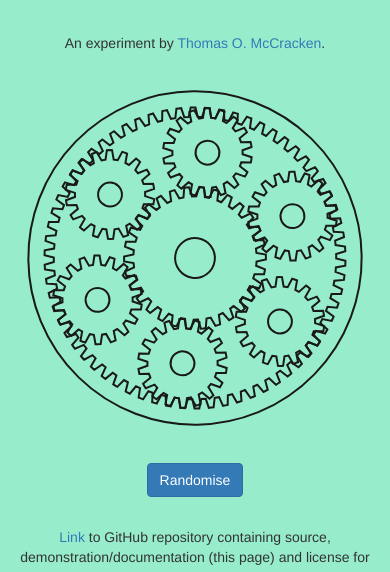
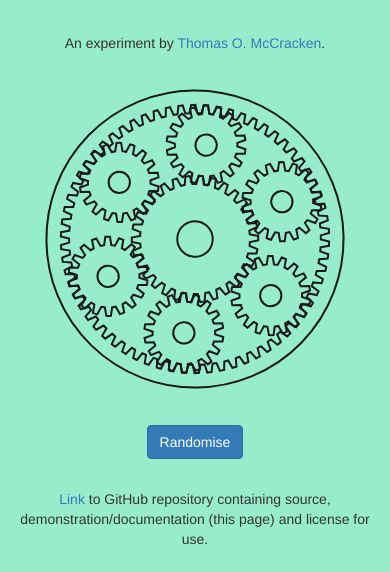
Before and after one commit to tommccracken/PlanetaryGears, a plain HTML site: page docs/index.html in a window 390 px wide. Shown: the part 53-625 px from the top of the page. Drawn offline with nearby package versions, Linux system fonts and the light colour scheme.

Commit message:
Responsive canvas element modifications

```diff
--- a/docs/index.html
+++ b/docs/index.html
@@ -23,6 +23,7 @@ See the License for the specific language governing permissions and
   limitations under the License.
 
 -->
+
 
 <html lang="en">
 
@@ -72,7 +73,7 @@ limitations under the License.
   <div style="background-color: #97edcb; margin-top: -25px;">
     <div class="container">
       <p class="text-center"><br /><br />An experiment by <a href="http://tommccracken.net">Thomas O. McCracken</a>.<br /><br /></p>
-      <canvas id="SketchCanvas" width="350" height="350" style="margin: auto; display: block;">
+      <canvas id="SketchCanvas" width="0" height="0" style="margin: auto; display: block;">
       </canvas>
       <p><br></p>
       <button id="randomise" type="button" class="btn btn-primary" style="margin: auto; display: block;">Randomise</button>
--- a/docs/scripts/PlanetaryGearDemo.js
+++ b/docs/scripts/PlanetaryGearDemo.js
@@ -1,6 +1,6 @@
 /*
 
-      Planetary Gears - Demonstration Application Script
+  Planetary Gears - Minified ES5 Planetary Gear Model Library (minified and transpiled using Babel)
 
   Source repository (at time of writing):
   https://github.com/tommccracken/PlanetaryGears
@@ -23,6 +23,20 @@
 */
 
 
+var canvas = document.getElementById("SketchCanvas");
+var ctx = canvas.getContext("2d");
+var size_input_mode = 1;
+var numner_of_planets = 6;
+var planetary_gear = new PlanetaryGear(size_input_mode, 30, 18, 1, -0.5, 0.5, 0.032, 6);
+var sun_size = planetary_gear.sun.gear_size;
+var ring_size = planetary_gear.ring.gear_size;
+var planet_size = planetary_gear.planets[0].gear_size;
+var draw_size = Math.min(canvas.width, canvas.height);
+var world_size = planetary_gear.ring.outer_diameter * 1.05;
+var draw_scaling_factor = draw_size / world_size;
+var debounce;
+var start_time = 0;
+
 function draw_basic_gear(cx, cy, gear) {
   var n = gear.gear_size;
   var theta = 2 * PI / n;
@@ -33,7 +47,6 @@ function draw_basic_gear(cx, cy, gear) {
   var rad_o = rad_n + gear.tooth_pitch / 3;
   var p1x, p1y, p2x, p2y, p3x, p3y, p4x, p4y, p5x, p5y, p6x, p6y = 0;
   ctx.beginPath();
-  //ctx.moveTo(cx * draw_scaling_factor, world_size * draw_scaling_factor - cy * draw_scaling_factor);
   for (var n_step = 0; n_step < n; n_step++) {
     p1x = cx + rad_o * Math.cos(position + n_step * theta);
     p1y = cy + rad_o * Math.sin(position + n_step * theta);
@@ -96,24 +109,15 @@ function app_loop() {
   window.requestAnimationFrame(app_loop);
 }
 
-var canvas = document.getElementById("SketchCanvas");
-var ctx = canvas.getContext("2d");
-
-var size_input_mode = 1;
-var numner_of_planets = 6;
-
-var planetary_gear = new PlanetaryGear(size_input_mode, 30, 18, 1, -0.5, 0.5, 0.032, 6);
-
-var sun_size = planetary_gear.sun.gear_size;
-var ring_size = planetary_gear.ring.gear_size;
-var planet_size = planetary_gear.planets[0].gear_size;
-
-var draw_size = Math.min(canvas.width, canvas.height);
-var world_size = planetary_gear.ring.outer_diameter * 1.05;
-var draw_scaling_factor = draw_size / world_size;
-draw_basic_planetary_gear_set();
-var start_time = new Date().getTime();
-window.requestAnimationFrame(app_loop);
+function resize_canvas() {
+  var viewport_width = $(window).width();
+  var viewport_height = $(window).height();
+  var canvas_size = Math.round(0.80 * Math.min(viewport_width, 0.85 * viewport_height));
+  ctx.canvas.height = canvas_size;
+  ctx.canvas.width = canvas_size;
+  draw_size = Math.min(canvas.width, canvas.height);
+  draw_scaling_factor = draw_size / world_size;
+}
 
 function randomise() {
   var gear_size_min = 15;
@@ -129,7 +133,6 @@ function randomise() {
   var ring_size = sun_size + 2 * planet_size;
   var number_of_planets = Math.round(Math.random() * (planets_max - planets_min) + planets_min);
   var n_max = (Math.PI) / (Math.asin((planet_size + 3) / (sun_size + planet_size)));
-
   if (is_num_integer((sun_size + (sun_size + 2 * planet_size)) / number_of_planets) && n_max > number_of_planets) {
     planetary_gear = new PlanetaryGear(1, sun_size, planet_size, 1, sun_speed, carrier_speed, 0.032, number_of_planets);
     world_size = planetary_gear.ring.outer_diameter * 1.05;
@@ -142,4 +145,18 @@ function randomise() {
 
 $('#randomise').on('click', function(e) {
   randomise();
-})
+});
+
+$(window).resize(function() {
+  clearTimeout(debounce);
+  debounce = setTimeout(function() {
+    resize_canvas();
+  }, 50);
+});
+
+$(document).ready(function() {
+  resize_canvas();
+  draw_basic_planetary_gear_set();
+  start_time = new Date().getTime();
+  window.requestAnimationFrame(app_loop);
+});
```
Lines whose indentation alone changed are shown as unchanged.
